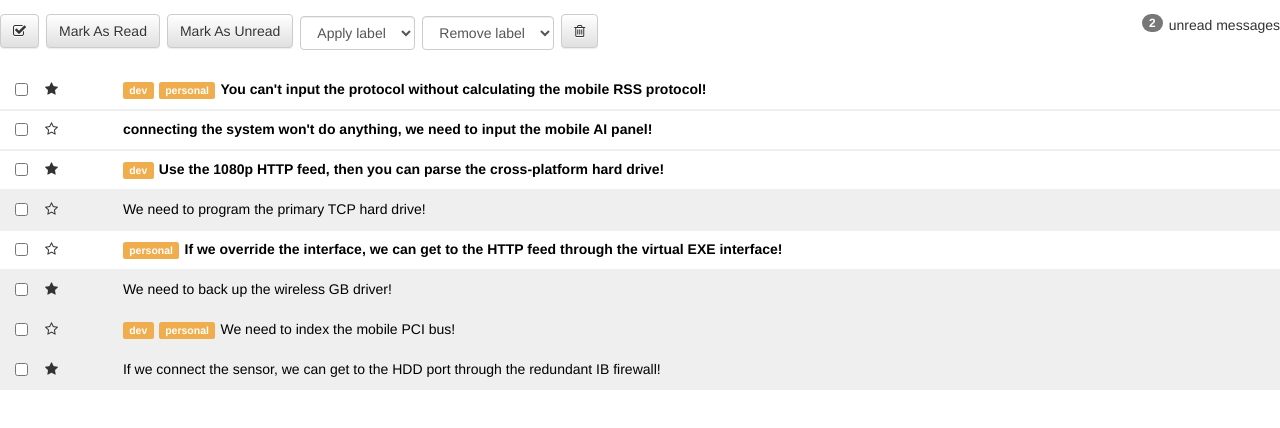
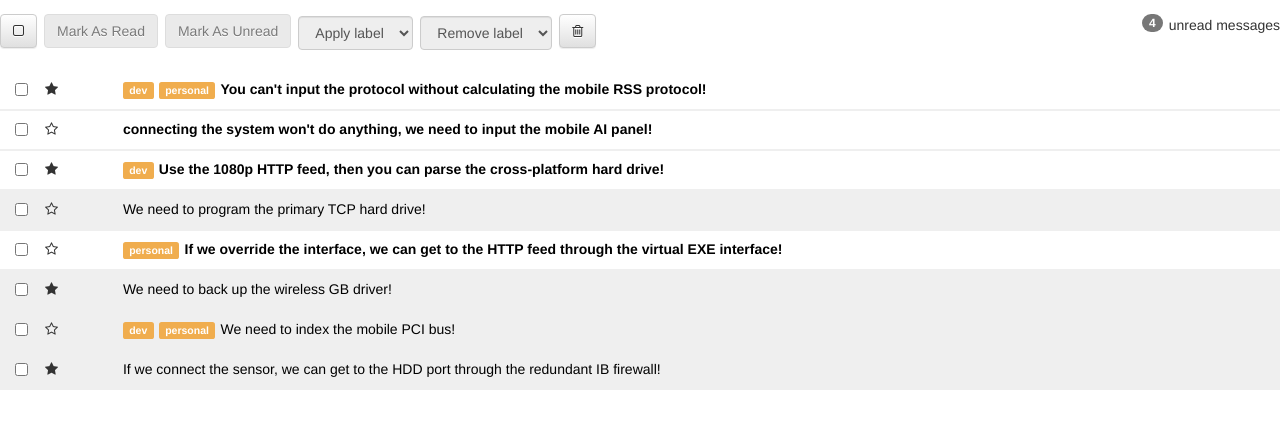
Before and after one commit to jordanreed23/inbox, a React (Create React App) app: page / in a window 1280 px wide. Shown: the top 428 px of the page. Built offline with nearby package versions, Linux system fonts and the light colour scheme.

Commit message:
completed first checkpoint

```diff
--- a/src/components/Message.js
+++ b/src/components/Message.js
@@ -1,61 +1,34 @@
 import React, {Component} from 'react';
 
 class Message extends Component {
-  state = {
-    selected: false,
-    starred: this.props.starred
-  }
 
   isRead() {
     if (this.props.read) {
-      return "row message read" + this.isSelected();
+      return "row message read" + this.isSelected(" selected");
     } else {
-      return "row message unread" + this.isSelected();
+      return "row message unread" + this.isSelected(" selected");
     }
   }
 
-  isSelected() {
-    if (this.state.selected) {
-      return " selected";
+  isSelected(str) {
+    if (this.props.selected || this.props.checked) {
+      return str;
     } else {
       return "";
     }
   }
 
-  selector = () => {
-    this.setState((prevState) => ({
-      selected: this.toggleBool(prevState.selected)
-    }));
+  getLabels() {
+    return (this.props.labels.map(label => {
+      return (<span className="label label-warning">{label}
+      </span>);
+    }))
   }
 
-  star = () => {
-    console.log('clicked');
-    this.setState((prevState) => ({
-      starred: this.toggleBool(prevState.starred)
-    }));
-  }
-
-  toggleBool(state){
-    if(state){
-      return false;
-    }else{
-      return true;
-    }
-  }
-
-  getLabels(){
-    return (
-      this.props.labels.map(label =>{
-        return (<span className="label label-warning">{label}
-        </span>);
-      })
-    )
-  }
-
-  isStarred(){
-    if (this.state.starred) {
+  isStarred() {
+    if (this.props.starred) {
       return "star fa fa-star";
-    }else{
+    } else {
       return "star fa fa-star-o";
     }
   }
@@ -65,10 +38,11 @@
       <div className="col-xs-1">
         <div className="row">
           <div className="col-xs-2">
-            <input type="checkbox" onClick={this.selector}/>
+            <input type="checkbox" checked={this.isSelected("checked")} onClick={this.props.selectedClick} //onChange={this.props.unMark}
+            />
           </div>
           <div className="col-xs-2">
-            <i className={this.isStarred()} onClick={this.star}></i>
+            <i className={this.isStarred()} onClick={this.props.starClick}></i>
           </div>
         </div>
       </div>
--- a/src/components/Messages.js
+++ b/src/components/Messages.js
@@ -1,77 +1,14 @@
 import React, {Component} from 'react';
 import Message from './Message';
 
-let data = [
-  {
-    "id": 1,
-    "subject": "You can't input the protocol without calculating the mobile RSS protocol!",
-    "read": false,
-    "starred": true,
-    "labels": ["dev", "personal"]
-  }, {
-    "id": 2,
-    "subject": "connecting the system won't do anything, we need to input the mobile AI panel!",
-    "read": false,
-    "starred": false,
-    "selected": true,
-    "labels": []
-  }, {
-    "id": 3,
-    "subject": "Use the 1080p HTTP feed, then you can parse the cross-platform hard drive!",
-    "read": false,
-    "starred": true,
-    "labels": ["dev"]
-  }, {
-    "id": 4,
-    "subject": "We need to program the primary TCP hard drive!",
-    "read": true,
-    "starred": false,
-    "selected": true,
-    "labels": []
-  }, {
-    "id": 5,
-    "subject": "If we override the interface, we can get to the HTTP feed through the virtual EXE interface!",
-    "read": false,
-    "starred": false,
-    "labels": ["personal"]
-  }, {
-    "id": 6,
-    "subject": "We need to back up the wireless GB driver!",
-    "read": true,
-    "starred": true,
-    "labels": []
-  }, {
-    "id": 7,
-    "subject": "We need to index the mobile PCI bus!",
-    "read": true,
-    "starred": false,
-    "labels": ["dev", "personal"]
-  }, {
-    "id": 8,
-    "subject": "If we connect the sensor, we can get to the HDD port through the redundant IB firewall!",
-    "read": true,
-    "starred": true,
-    "labels": []
-  }
-]
-
 class Messages extends Component {
-  // constructor(props) {
-  //   super(props)
-  //   this.state = {
-  //     selected: props.selected
-  //   }
-  // }
-  //
-  // select = (e) => {
-  //   this.setState({
-  //     selected: true
-  //   })
-  // }
 
   mapData() {
-    return data.map(x => {
-      return <Message id={x.id} subject={x.subject} read={x.read} starred={x.starred} labels={x.labels}/>
+    return this.props.data.map(x => {
+      return <Message subject={x.subject} read={x.read} starred={x.starred} labels={x.labels}
+      selected={x.selected}
+      starClick={() => this.props.starClick(this.props.data.indexOf(x))}
+      selectedClick={() => this.props.selectedClick(this.props.data.indexOf(x))}/>
     })
   }
 
--- a/src/components/Toolbar.js
+++ b/src/components/Toolbar.js
@@ -1,49 +1,289 @@
 import React from 'react';
 import Messages from './Messages';
 
+let data = [
+  {
+    "id": 1,
+    "subject": "You can't input the protocol without calculating the mobile RSS protocol!",
+    "read": false,
+    "starred": true,
+    "labels": ["dev", "personal"]
+  }, {
+    "id": 2,
+    "subject": "connecting the system won't do anything, we need to input the mobile AI panel!",
+    "read": false,
+    "starred": false,
+    "selected": true,
+    "labels": []
+  }, {
+    "id": 3,
+    "subject": "Use the 1080p HTTP feed, then you can parse the cross-platform hard drive!",
+    "read": false,
+    "starred": true,
+    "labels": ["dev"]
+  }, {
+    "id": 4,
+    "subject": "We need to program the primary TCP hard drive!",
+    "read": true,
+    "starred": false,
+    "selected": true,
+    "labels": []
+  }, {
+    "id": 5,
+    "subject": "If we override the interface, we can get to the HTTP feed through the virtual EXE interface!",
+    "read": false,
+    "starred": false,
+    "labels": ["personal"]
+  }, {
+    "id": 6,
+    "subject": "We need to back up the wireless GB driver!",
+    "read": true,
+    "starred": true,
+    "labels": []
+  }, {
+    "id": 7,
+    "subject": "We need to index the mobile PCI bus!",
+    "read": true,
+    "starred": false,
+    "labels": ["dev", "personal"]
+  }, {
+    "id": 8,
+    "subject": "If we connect the sensor, we can get to the HDD port through the redundant IB firewall!",
+    "read": true,
+    "starred": true,
+    "labels": []
+  }
+]
+
 class Toolbar extends React.Component {
+  constructor() {
+    super();
+    for (var i = 0; i < data.length; i++) {
+      data[i].selected = false;
+    }
+    this.state = {
+      checked: false,
+      someChecked: false,
+      data: data
+    };
+
+  }
+
+  starClick(i) {
+    let newData = this.state.data;
+    newData[i].starred = !newData[i].starred
+    this.setState({data: newData})
+  }
+
+  selectedClick(i) {
+    let newData = this.state.data;
+    let allChecked = true;
+    let allUnchecked = true;
+    newData[i].selected = !newData[i].selected
+    for (var j = 0; j < newData.length; j++) {
+      if (newData[j].selected) {
+        allUnchecked = false;
+      } else {
+        allChecked = false;
+      }
+    }
+    if (allChecked) {
+      this.setState({
+        checked: true,
+        someChecked: false,
+        data: newData
+      })
+    }else if(allUnchecked){
+      this.setState({
+        checked: false,
+        someChecked: false,
+        data: newData
+      })
+    } else {
+      this.setState({
+        checked: false,
+        someChecked: true,
+        data: newData
+      })
+    }
+  }
+
+  checkAll = () => {
+    let newData = this.state.data;
+    let flag = true;
+    for (var i = 0; i < newData.length; i++) {
+      if (newData[i].selected) {
+        continue;
+      } else {
+        newData[i].selected = true;
+        flag = false;
+      }
+    }
+    if (flag) {
+      for (i = 0; i < newData.length; i++) {
+        newData[i].selected = false;
+      }
+      this.setState({checked: false,
+        someChecked: false,
+        data: newData})
+    } else {
+      this.setState({checked: true,
+        someChecked: false,
+        data: newData})
+    }
+  }
+
+  isChecked() {
+    if (this.state.checked) {
+      return "fa fa-check-square-o";
+    } else if (this.state.someChecked) {
+      return "fa fa-minus-square-o";
+    } else {
+      return "fa fa-square-o";
+    }
+  }
+
+  markAsRead = () => {
+    let newData = this.state.data;
+    for (var i = 0; i < newData.length; i++) {
+      if (newData[i].selected) {
+        newData[i].read = true;
+      }
+    }
+    this.setState({
+      data: newData
+    })
+  }
+
+  markAsUnRead = () => {
+    let newData = this.state.data;
+    for (var i = 0; i < newData.length; i++) {
+      if (newData[i].selected) {
+        newData[i].read = false;
+      }
+    }
+    this.setState({
+      data: newData
+    })
+  }
+
+  countUnread(){
+    let count = 0;
+    for (var i = 0; i < this.state.data.length; i++) {
+      if (!this.state.data[i].read) {
+        count++;
+      }
+    }
+    return count;
+  }
+
+  deleteMessages = () => {
+    console.log('click');
+    let newData = [];
+    for (var i = 0; i < this.state.data.length; i++) {
+      if (!this.state.data[i].selected) {
+        newData.push(this.state.data[i])
+      }
+    }
+    this.setState({
+      data: newData,
+      checked: false,
+      someChecked:false
+    })
+  }
+
+  addLabel = (e) => {
+    let newData = this.state.data;
+    for (var i = 0; i < newData.length; i++) {
+      if (newData[i].selected) {
+        let add = true;
+        for (var j = 0; j < newData[i].labels.length; j++) {
+          if(newData[i].labels[j] === e.target.value){
+            add = false;
+          }
+        }
+        if (add) {
+          newData[i].labels.push(e.target.value)
+        }
+      }
+    }
+    this.setState({
+      data: newData,
+    })
+  }
+
+  removeLabel = (e) => {
+    let newData = this.state.data;
+    for (var i = 0; i < newData.length; i++) {
+      if (newData[i].selected) {
+        let remove = false;
+        for (var j = 0; j < newData[i].labels.length; j++) {
+          if(newData[i].labels[j] === e.target.value){
+            remove = true;
+            break;
+          }
+        }
+        if (remove) {
+           newData[i].labels.splice(newData[i].labels.indexOf(e.target.value), 1)
+        }
+      }
+    }
+    this.setState({
+      data: newData,
+    })
+  }
+
+  checkDisabled() {
+    for (var i = 0; i < this.state.data.length; i++) {
+      if(this.state.data[i].selected){
+        return "";
+      }
+    }
+    return "disabled";
+  }
 
   render() {
     return (<div>
       <div className="row toolbar">
         <div className="col-md-12">
           <p className="pull-right">
-            <span className="badge badge">2</span>
+            <span className="badge badge">{this.countUnread()}</span>
             unread messages
           </p>
 
-          <button className="btn btn-default">
-            <i className="fa fa-check-square-o"></i>
+          <button className="btn btn-default" onClick={this.checkAll}>
+            <i className={this.isChecked()}></i>
           </button>
 
-          <button className="btn btn-default">
+          <button className="btn btn-default" onClick={this.markAsRead} disabled={this.checkDisabled()}>
             Mark As Read
           </button>
 
-          <button className="btn btn-default">
+          <button className="btn btn-default" onClick={this.markAsUnRead} disabled={this.checkDisabled()}>
             Mark As Unread
           </button>
 
-          <select className="form-control label-select">
+          <select className="form-control label-select" onChange={this.addLabel} disabled={this.checkDisabled()}>
             <option>Apply label</option>
             <option value="dev">dev</option>
             <option value="personal">personal</option>
             <option value="gschool">gschool</option>
           </select>
 
-          <select className="form-control label-select">
+          <select className="form-control label-select" onChange={this.removeLabel} disabled={this.checkDisabled()}>
             <option>Remove label</option>
             <option value="dev">dev</option>
             <option value="personal">personal</option>
             <option value="gschool">gschool</option>
           </select>
 
-          <button className="btn btn-default">
+          <button className="btn btn-default" onClick={this.deleteMessages}>
             <i className="fa fa-trash-o"></i>
           </button>
         </div>
       </div>
-      <Messages selected={false}/>
+      <Messages data={this.state.data}
+        starClick={i => this.starClick(i)} selectedClick={i => this.selectedClick(i)}/>
     </div>);
   }
 }
```
